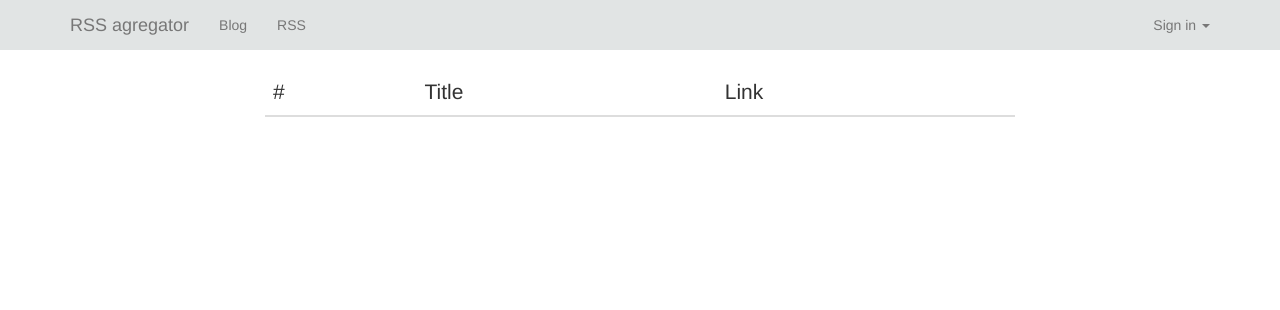
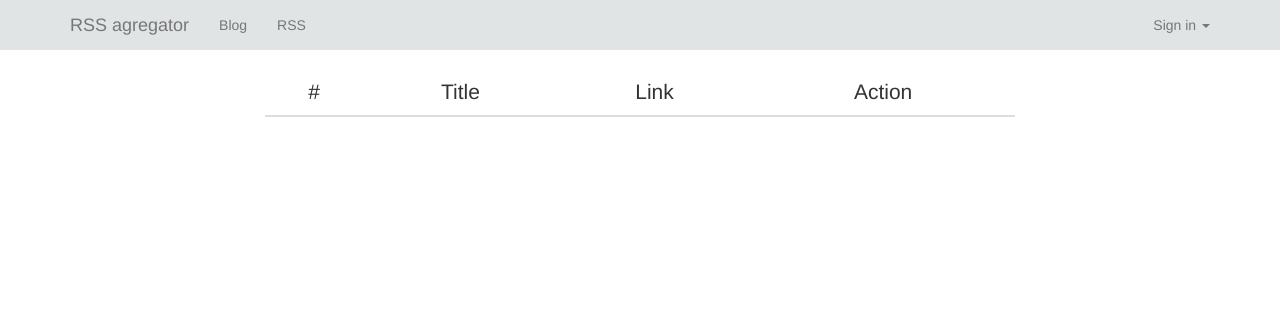
Before and after one commit to dmmeteo/trydjango18, a Django app: page /aggregator/ in a window 1280 px wide. Shown: the top 310 px of the page. Run offline with Django 3.2, Linux system fonts and the light colour scheme; data that the repository does not hold is empty; parts of the project's set-up code (start-up, migrations or seed data) failed here and were passed over; some libraries are stand-ins or nearby versions.

Commit message:
Preparing a template for opportunity to delete documents from couchdb

```diff
--- a/aggregator/views.py
+++ b/aggregator/views.py
@@ -36,6 +36,8 @@ def add(request):
 
 
 def edit(request):
-    form = CommentForm()
+    # Get our view from couchdb, set it to response variable and represent it likes rows
+    response = db.view('subscriptions/source').rows
 
-    return render(request, 'aggregator/edit.html', {'form': form})
+    # Return our rendered template with reverse sorting a couch view
+    return render(request, 'aggregator/home.html', {'response': sorted(response, reverse=True)})
--- a/templates/aggregator/home.html
+++ b/templates/aggregator/home.html
@@ -5,9 +5,10 @@
         <div class="col-md-8 col-md-offset-2">
             <table class="table table-responsive table-hover">
                 <thead>
-                <th class="lead">#</th>
-                <th class="lead">Title</th>
-                <th class="lead">Link</th>
+                <th class="lead text-align-center">#</th>
+                <th class="lead text-align-center">Title</th>
+                <th class="lead text-align-center">Link</th>
+                <th class="lead text-align-center">Action</th>
                 </thead>
                 {% for foo in response %}
                     <tbody>
@@ -15,6 +16,7 @@
                     {% for item in foo.value %}
                         <th>{{ item }}</th>
                     {% endfor %}
+                    <th class="text-align-center"><span class="fa fa-remove" style="color: red;"></span></th>
                     </tbody>
                 {% endfor %}
             </table>
```
Also changed, not shown: templates/aggregator/edit.html (+18 -2 lines).
